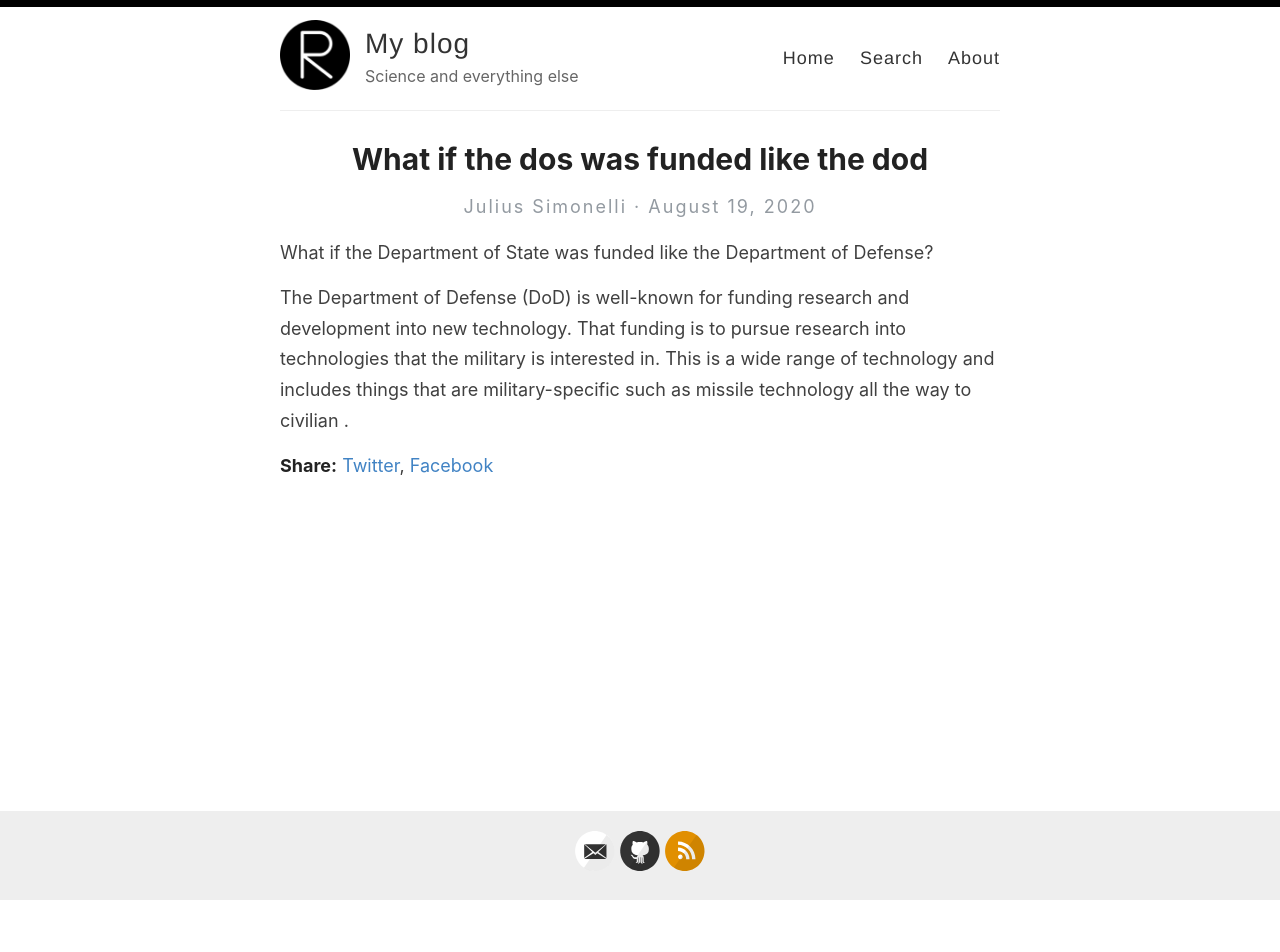
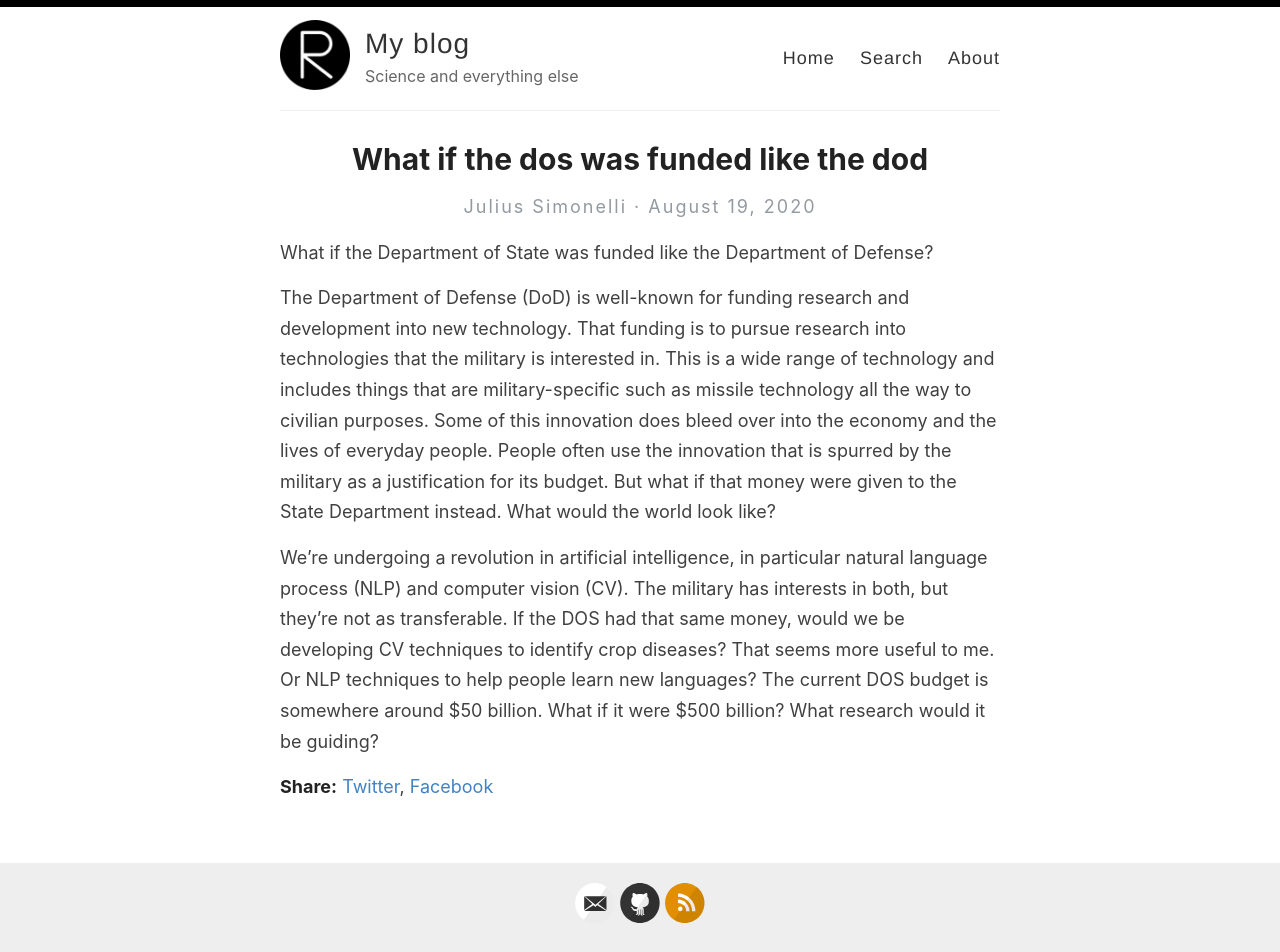
Before and after one commit to jss367/blog, a Jekyll site: the page built from _posts/2020-08-19-What if the dos was funded like the dod.md, in a window 1280 px wide. Built offline with Jekyll 4.4.1, drawn with Linux system fonts in a browser that asks for light colours; our own code applies the rules of GitHub Pages for plain Markdown files; before the commit the page ends 901 px from its top, so only the background shows below that.

Commit message:
Update 2020-08-19-What if the dos was funded like the dod.md

```diff
--- a/_posts/2020-08-19-What if the dos was funded like the dod.md
+++ b/_posts/2020-08-19-What if the dos was funded like the dod.md
@@ -1,4 +1,5 @@
 What if the Department of State was funded like the Department of Defense?
 
-The Department of Defense (DoD) is well-known for funding research and development into new technology. That funding is to pursue research into technologies that the military is interested in. This is a wide range of technology and includes things that are military-specific such as missile technology all the way to civilian
-.
+The Department of Defense (DoD) is well-known for funding research and development into new technology. That funding is to pursue research into technologies that the military is interested in. This is a wide range of technology and includes things that are military-specific such as missile technology all the way to civilian purposes. Some of this innovation does bleed over into the economy and the lives of everyday people. People often use the innovation that is spurred by the military as a justification for its budget. But what if that money were given to the State Department instead. What would the world look like?
+
+We're undergoing a revolution in artificial intelligence, in particular natural language process (NLP) and computer vision (CV). The military has interests in both, but they're not as transferable. If the DOS had that same money, would we be developing CV techniques to identify crop diseases? That seems more useful to me. Or NLP techniques to help people learn new languages? The current DOS budget is somewhere around $50 billion. What if it were $500 billion? What research would it be guiding?
```
